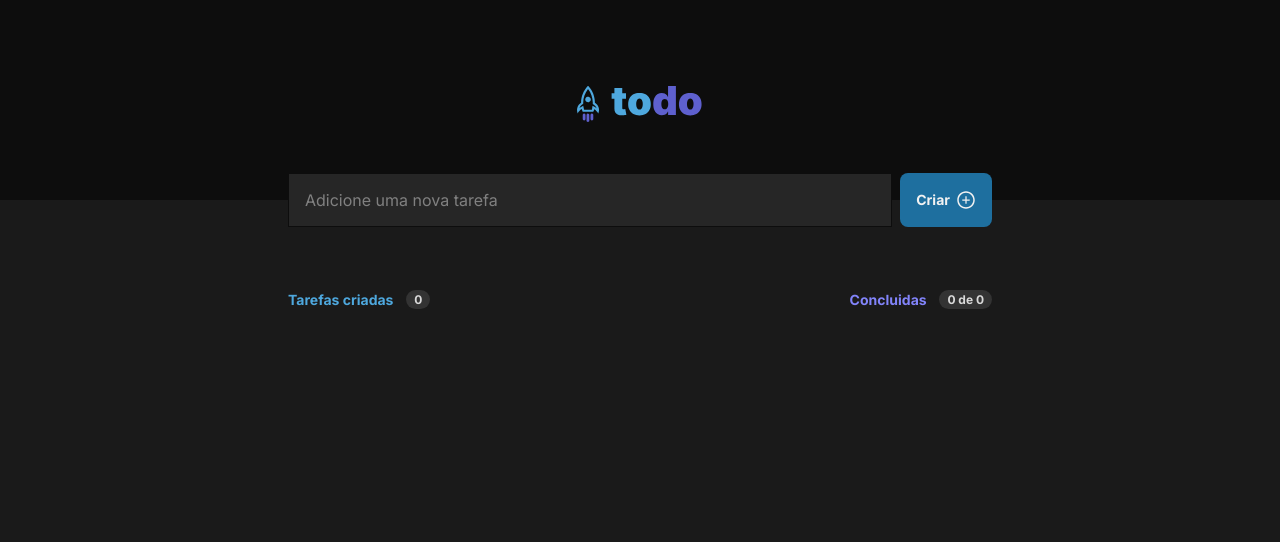
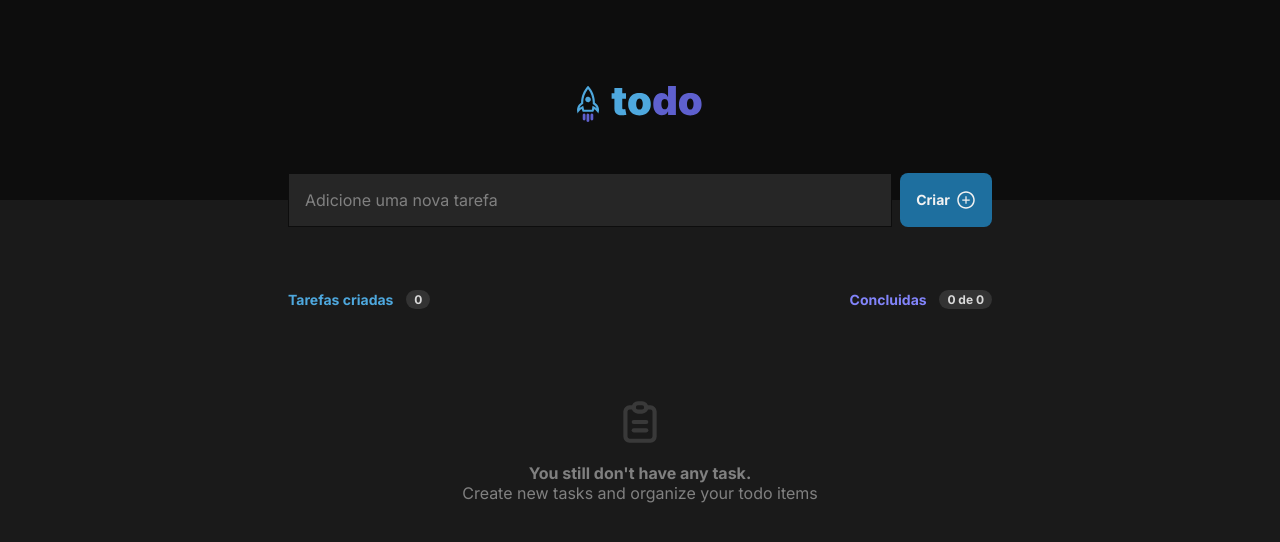
Before and after one commit to kevcap/todo-list, a React (Vite) app: page / in a window 1280 px wide. Shown: the top 542 px of the page. Built offline with nearby package versions, Linux system fonts and the light colour scheme.

Commit message:
feat: add empty tasks section

```diff
--- a/src/components/Tasks/index.tsx
+++ b/src/components/Tasks/index.tsx
@@ -1,3 +1,4 @@
+import { TbClipboardText } from "react-icons/tb";
 import { ITask } from "../../App"
 import { Task } from "../Task"
 import styles from "./tasks.module.css"
@@ -27,6 +28,15 @@
 
             <div className={styles.taskList}>
                 {tasks.map((task) => (<Task key={task.id} task={task} onDeleteTask={onDeleteTask} onCompleteTask={onCompleteTask} />))}
+                {tasks.length <= 0 && (
+                    <section className={styles.empty}>
+                        <TbClipboardText size={50} />
+                        <div>
+                            <p>You still don't have any task.</p>
+                            <span>Create new tasks and organize your todo items</span>
+                        </div>
+                    </section>
+                )}
             </div>
         </section>
     )
--- a/src/components/Tasks/tasks.module.css
+++ b/src/components/Tasks/tasks.module.css
@@ -44,3 +44,22 @@
     flex-direction: column;
     gap: 0.75rem;
 }
+
+.empty {
+    margin-top: 4rem;
+    display: flex;
+    align-items: center;
+    justify-content: center;
+    flex-direction: column;
+    gap: 1rem;
+    color: var(--gray-300);
+    text-align: center;
+}
+
+.empty svg {
+    opacity: 0.3;
+}
+
+.empty p {
+    font-weight: 700;
+}
```
